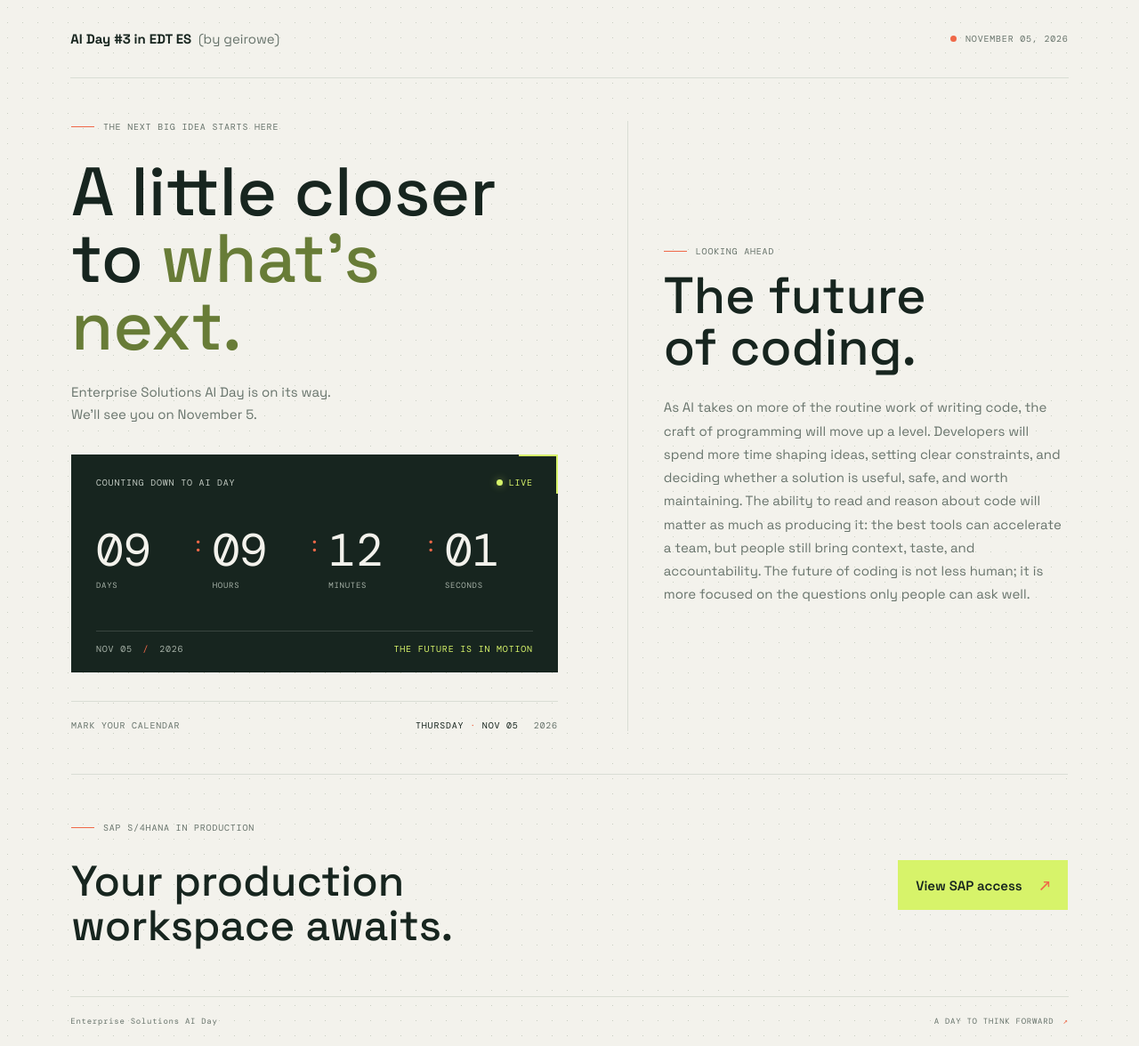
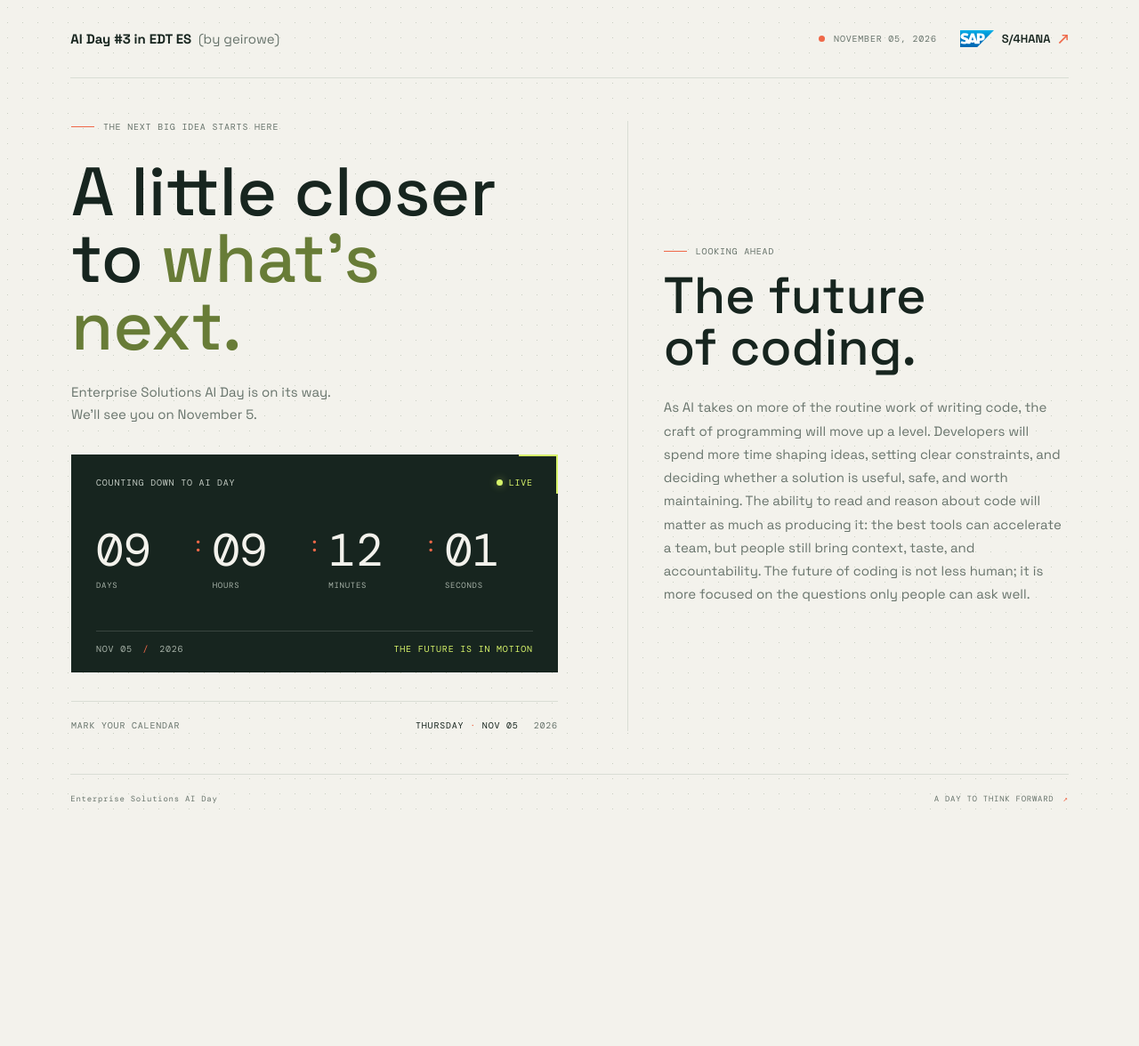
Before and after one commit to geirowew/ESAIDaygow, a Flask app: page / in a window 1280 px wide. Shown: the whole page at 89% size. After the commit the page ends 910 px from the top, so only its background shows below. Run offline with Flask 3, Linux system fonts and the light colour scheme.

Commit message:
Refactor topbar layout: add SAP S/4HANA link and update styles; remove production promo section

```diff
--- a/static/style.css
+++ b/static/style.css
@@ -42,6 +42,43 @@ a {
 .topbar {
     height: 88px;
     border-bottom: 1px solid var(--line);
+}
+
+.topbar-actions {
+    display: flex;
+    align-items: center;
+    gap: 26px;
+}
+
+.topbar-sap-link {
+    display: inline-flex;
+    min-height: 44px;
+    align-items: center;
+    gap: 9px;
+    color: var(--ink);
+    font-size: 13px;
+    font-weight: 600;
+    transition: opacity 160ms ease;
+}
+
+.topbar-sap-link:hover {
+    opacity: 0.72;
+}
+
+.topbar-sap-link img {
+    display: block;
+    width: 38px;
+    height: auto;
+}
+
+.topbar-sap-arrow {
+    color: var(--orange);
+    font-size: 15px;
+}
+
+.topbar-sap-link:focus-visible {
+    outline: 2px solid var(--orange);
+    outline-offset: 4px;
 }
 
 .wordmark {
@@ -284,25 +321,6 @@ h1 span {
     border-top: 1px solid var(--line);
 }
 
-.production-promo {
-    display: grid;
-    width: min(100%, 1120px);
-    min-height: 250px;
-    margin: 0 auto;
-    padding: 48px 0;
-    grid-template-columns: 1fr auto;
-    align-items: center;
-    gap: 32px;
-    border-top: 1px solid var(--line);
-}
-
-.production-promo h2 {
-    margin: 0;
-    font-size: clamp(32px, 4vw, 48px);
-    font-weight: 500;
-    line-height: 1.05;
-}
-
 .production-heading .eyebrow {
     margin-bottom: 19px;
 }
@@ -467,6 +485,19 @@ h1 span {
         font-size: 9px;
     }
 
+    .topbar-actions {
+        gap: 15px;
+    }
+
+    .topbar-sap-link {
+        gap: 6px;
+        font-size: 11px;
+    }
+
+    .topbar-sap-link img {
+        width: 32px;
+    }
+
     .overview-screen {
         min-height: auto;
         padding: 66px 0 50px;
@@ -529,13 +560,6 @@ h1 span {
         row-gap: 25px;
     }
 
-    .production-promo {
-        min-height: auto;
-        padding: 42px 0 50px;
-        grid-template-columns: 1fr;
-        row-gap: 25px;
-    }
-
     .future-copy {
         font-size: 15px;
     }
--- a/templates/base.html
+++ b/templates/base.html
@@ -16,7 +16,16 @@
         <a class="wordmark" href="{{ url_for('home') }}" aria-label="AI Day #3 in EDT ES (by geirowe)">
             <span>AI Day #3 in EDT ES <span class="wordmark-light">(by geirowe)</span></span>
         </a>
-        <div class="topbar-date"><span class="status-dot" aria-hidden="true"></span> NOVEMBER 05, 2026</div>
+        <div class="topbar-actions">
+            <div class="topbar-date"><span class="status-dot" aria-hidden="true"></span> NOVEMBER 05, 2026</div>
+            {% if request.endpoint == "home" %}
+            <a class="topbar-sap-link" href="{{ url_for('sap_production') }}" aria-label="Open SAP S/4HANA production access">
+                <img src="{{ url_for('static', filename='sap-logo.svg') }}" alt="" width="48" height="24">
+                <span>S/4HANA</span>
+                <span class="topbar-sap-arrow" aria-hidden="true">↗</span>
+            </a>
+            {% endif %}
+        </div>
     </header>
 
     <main>
--- a/templates/index.html
+++ b/templates/index.html
@@ -59,15 +59,6 @@
     </section>
 </section>
 
-<section class="production-promo" aria-labelledby="production-promo-title">
-    <div>
-        <p class="eyebrow"><span class="eyebrow-line" aria-hidden="true"></span> SAP S/4HANA IN PRODUCTION</p>
-        <h2 id="production-promo-title">Your production<br>workspace awaits.</h2>
-    </div>
-    <a class="production-link" href="{{ url_for('sap_production') }}">
-        View SAP access <span aria-hidden="true">↗</span>
-    </a>
-</section>
 {% endblock %}
 
 {% block scripts %}
```
Also changed, not shown: tests/test_app.py (+4 -3 lines).
